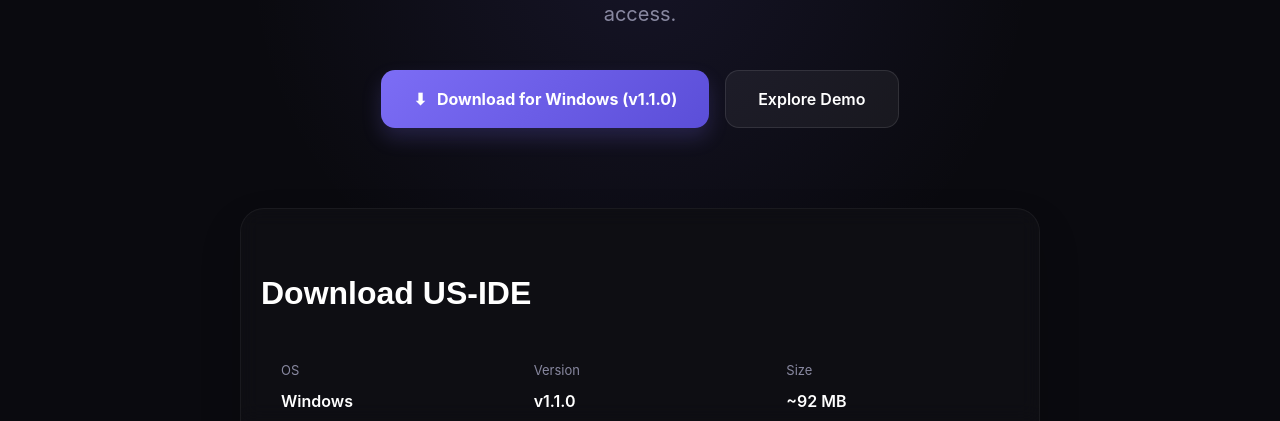
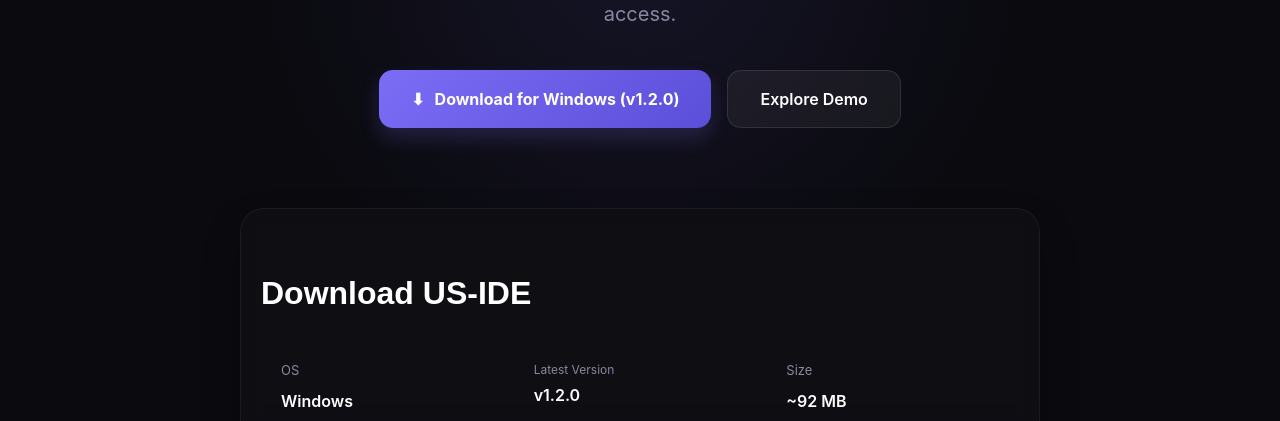
Before and after one commit to Udayyy2003/US-IDE, a React (Vite) app in the folder frontend/: page /#/ in a window 1280 px wide. Shown: the part 379-800 px from the top of the page. Built offline with nearby package versions, Linux system fonts and the light colour scheme; no server answers.

Commit message:
Bump version to v1.2.0 and update download link on landing page

```diff
--- a/frontend/src/components/BrowserFallback.jsx
+++ b/frontend/src/components/BrowserFallback.jsx
@@ -6,7 +6,7 @@
 import ReleaseNotes from './ReleaseNotes';
 
 export default function BrowserFallback() {
-  const downloadLink = 'https://github.com/Udayyy2003/US-IDE/releases/download/v1.1.0/US-IDE-Setup.exe';
+  const downloadLink = 'https://github.com/Udayyy2003/US-IDE/releases/download/v1.2.0/US-IDE-Setup.exe';
 
   return (
     <div style={{
--- a/frontend/src/components/DownloadSection.jsx
+++ b/frontend/src/components/DownloadSection.jsx
@@ -44,8 +44,8 @@
             <div style={{ color: '#fff', fontWeight: 600 }}>Windows</div>
           </div>
           <div>
-            <div style={{ color: '#8888a0', fontSize: '13px', marginBottom: '8px' }}>Version</div>
-            <div style={{ color: '#fff', fontWeight: 600 }}>v1.1.0</div>
+            <div style={{ color: '#8888a0', fontSize: '12px', marginBottom: '4px' }}>Latest Version</div>
+            <div style={{ color: '#fff', fontWeight: 600 }}>v1.2.0</div>
           </div>
           <div>
             <div style={{ color: '#8888a0', fontSize: '13px', marginBottom: '8px' }}>Size</div>
--- a/frontend/src/components/HeroSection.jsx
+++ b/frontend/src/components/HeroSection.jsx
@@ -74,7 +74,7 @@
             e.currentTarget.style.boxShadow = '0 10px 20px rgba(124,109,245,0.2)';
           }}
         >
-          <span>⬇</span> Download for Windows (v1.1.0)
+          <span>⬇</span> Download for Windows (v1.2.0)
         </button>
 
         <button
--- a/frontend/src/components/ReleaseNotes.jsx
+++ b/frontend/src/components/ReleaseNotes.jsx
@@ -6,8 +6,8 @@
     status: 'latest',
     date: '2026-04-23',
     endOfSupport: '2028-10',
-    schedule: 'v1.1.0 Notes',
-    downloadUrl: 'https://github.com/Udayyy2003/US-IDE/releases/download/v1.1.0/US-IDE-Setup.exe'
+    schedule: 'v1.2.0 Notes',
+    downloadUrl: 'https://github.com/Udayyy2003/US-IDE/releases/download/v1.2.0/US-IDE-Setup.exe'
   },
   {
     version: '1.0.0',
--- a/frontend/src/pages/LoginPage.jsx
+++ b/frontend/src/pages/LoginPage.jsx
@@ -140,7 +140,7 @@
             US
           </div>
           <span className="text-text-primary font-semibold text-lg tracking-tight">US-IDE</span>
-          <span className="px-2 py-0.5 text-xs rounded-full font-mono" style={{ background: 'rgba(124, 109, 245, 0.15)', color: '#9d8fff' }}>v1.1.0</span>
+          <span className="px-2 py-0.5 text-xs rounded-full font-mono" style={{ background: 'rgba(124, 109, 245, 0.15)', color: '#9d8fff' }}>v1.2.0</span>
         </div>
         <div className="flex items-center gap-4">
           <span className="text-text-muted text-sm">Built for developers</span>
--- a/frontend/src/pages/WelcomeScreen.jsx
+++ b/frontend/src/pages/WelcomeScreen.jsx
@@ -111,7 +111,7 @@
           </div>
           <div>
             <div style={{ color: '#e8e8f0', fontWeight: 700, fontSize: 22, letterSpacing: '-0.02em' }}>US-IDE</div>
-            <div style={{ color: '#555570', fontSize: 12, fontFamily: 'monospace' }}>AI-Powered Desktop IDE  v1.1.0</div>
+            <div style={{ color: '#555570', fontSize: 12, fontFamily: 'monospace' }}>AI-Powered Desktop IDE  v1.2.0</div>
           </div>
         </div>
 
--- a/package.json
+++ b/package.json
@@ -1,6 +1,6 @@
 {
   "name": "us-ide",
-  "version": "1.1.0",
+  "version": "1.2.0",
   "description": "AI-Powered Desktop IDE",
   "main": "electron/main.js",
   "homepage": "./",
```
